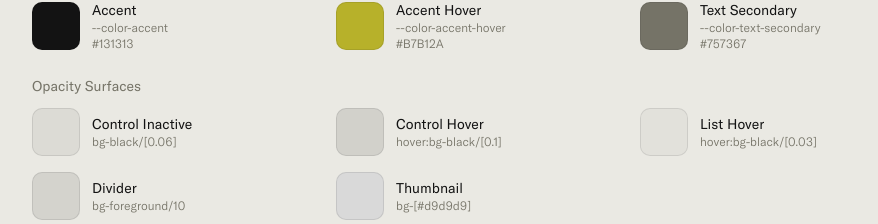
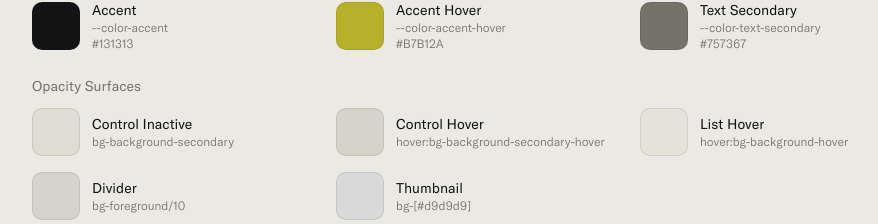
Before and after one commit to lisasy/lisasy-studio, a Next.js app: page /styleguide in a window 1280 px wide. Shown: the part 1631-1855 px from the top of the page, without its empty margins (248-1126 px from the left). Built offline with nearby package versions, Linux system fonts and the light colour scheme.

Commit message:
Consolidation on type headers and hover colors

```diff
--- a/src/app/page.js
+++ b/src/app/page.js
@@ -19,13 +19,13 @@ function ProductDesignCardMedia() {
 
   return (
     <div className="home-card-media aspect-[4/3] bg-background-secondary flex items-center justify-center">
-      <div className="grid grid-cols-2 gap-4 p-6">
+      <div className="grid grid-cols-2 gap-3 sm:gap-4 p-4 lg:p-6">
         {icons.map((src) => (
           <img
             key={src}
             src={src}
             alt=""
-            className="h-20 w-20 object-contain"
+            className="h-14 w-14 lg:h-20 lg:w-20 object-contain"
           />
         ))}
       </div>
@@ -70,10 +70,10 @@ function NotesCardMedia() {
   })();
 
   return (
-    <div className="home-card-media aspect-[4/3] bg-background-secondary flex items-start p-8">
-      <div className="home-notes-stack">
+    <div className="home-card-media aspect-[4/3] bg-background-secondary flex items-start p-5 lg:p-8">
+      <div className="home-notes-stack flex min-h-0 w-full flex-col">
         {formattedDate ? <div className="home-notes-date">{formattedDate}</div> : null}
-        <div className="home-notes-preview text-2xl">
+        <div className="home-notes-preview text-lg lg:text-2xl">
           <span className="home-blink-cursor" aria-hidden="true" />
           {preview}
         </div>
@@ -84,11 +84,11 @@ function NotesCardMedia() {
 
 function StudioArtCardMedia() {
   return (
-    <div className="home-card-media aspect-[4/3] bg-background-secondary p-5 flex items-center justify-center">
+    <div className="home-card-media aspect-[4/3] bg-background-secondary p-4 lg:p-5 flex items-center justify-center">
       <img
         src="/images/home/studio-art.png"
         alt=""
-        className="w-5/6 h-auto object-cover rounded-[12px]"
+        className="w-11/12 lg:w-5/6 h-auto object-cover rounded-[12px]"
       />
     </div>
   );
@@ -96,11 +96,11 @@ function StudioArtCardMedia() {
 
 function AboutCardMedia() {
   return (
-    <div className="home-card-media aspect-[4/3] bg-background-secondary p-5 flex items-center justify-center">
+    <div className="home-card-media aspect-[4/3] bg-background-secondary p-4 lg:p-5 flex items-center justify-center">
       <img
         src="/images/home/about.png"
         alt=""
-        className="size-56 object-cover rounded-full"
+        className="size-32 md:size-44 lg:size-64 object-cover rounded-full"
       />
     </div>
   );
@@ -110,15 +110,15 @@ export default function Home() {
   return (
     <article>
       <div className="text-left text-lg md:text-xl lg:text-2xl leading-[1.33] gap-4 md:gap-7">
-        <p>
+        <h3>
           Hello, I&apos;m Lisa and I&apos;m a multi-disciplinary product &amp; software designer,
           artist, and illustrator based in Los Angeles, CA. Here is my place on the
           internet where I share my product/software work across 14 years
           working in tech, my studio art practice, and my curious notes about
           design, art, creativity, exploration, and nurturing a well-lived life.
-        </p>
+        </h3>
 
-        <div className="grid grid-cols-1 sm:grid-cols-2 gap-4 mt-4">
+        <div className="grid grid-cols-2 gap-3 sm:gap-4 mt-8">
           {sections.map((section) => {
             const tooltip =
               section.href === '/product-design'
--- a/src/app/product-design/page.js
+++ b/src/app/product-design/page.js
@@ -44,7 +44,7 @@ function Thumbnail({ src, size = "sm", onWhite = false }) {
 function ListItem({ text, hoverText, type = "title", showThumbnail = true, thumbnail, thumbnailOnWhite }) {
   const isProject = type === "project";
   return (
-    <div className="group flex h-12 items-center px-6 py-3 rounded-[10px] transition-colors hover:bg-black/[0.03] cursor-pointer">
+    <div className="group flex h-12 items-center px-6 py-3 rounded-[10px] transition-colors hover:bg-background-hover cursor-pointer">
       <span className={`flex-1 text-lg font-normal leading-[1.2] ${isProject ? "opacity-60" : ""}`}>
         {hoverText ? (
           <>
@@ -69,7 +69,7 @@ export default function ProductSoftware() {
     <article>
       <div className="flex flex-col">
         <h3>Product Design</h3>
-        <p className="smaller my-5">
+        <p className="smaller mt-5 mb-12">
           Experienced and entrepreneurial product designer with over 14 years of
           designing at-scale at Facebook, Instagram, Coinbase, Dropbox, startups,
           and agencies. My experience spans consumer-facing and B2B monetization
@@ -91,7 +91,7 @@ export default function ProductSoftware() {
                   className={`flex items-center justify-center h-8 px-3 py-1 rounded-[10px] text-base font-normal leading-[1.2] transition-colors cursor-pointer ${
                     activeTab === tab.key
                       ? "bg-foreground text-background"
-                      : "bg-black/[0.06] text-foreground hover:bg-black/[0.1]"
+                      : "bg-background-secondary text-foreground hover:bg-background-secondary-hover"
                   }`}
                 >
                   {tab.label}
@@ -108,7 +108,7 @@ export default function ProductSoftware() {
                   className={`flex items-center justify-center h-8 px-3 py-1 rounded-[10px] transition-colors cursor-pointer ${
                     viewMode === "list"
                       ? "bg-foreground text-background"
-                      : "bg-black/[0.06] text-foreground hover:bg-black/[0.1]"
+                      : "bg-background-secondary text-foreground hover:bg-background-secondary-hover"
                   }`}
                   aria-label="List view"
                 >
@@ -119,7 +119,7 @@ export default function ProductSoftware() {
                   className={`flex items-center justify-center h-8 px-3 py-1 rounded-[10px] transition-colors cursor-pointer ${
                     viewMode === "grid"
                       ? "bg-foreground text-background"
-                      : "bg-black/[0.06] text-foreground hover:bg-black/[0.1]"
+                      : "bg-background-secondary text-foreground hover:bg-background-secondary-hover"
                   }`}
                   aria-label="Grid view"
                 >
--- a/src/app/studio-art/page.js
+++ b/src/app/studio-art/page.js
@@ -8,7 +8,10 @@ export default function StudioArt() {
   return (
     <article>
       <div className="text-left text-lg md:text-xl lg:text-2xl leading-[1.33] gap-3">
-        <h3>Selected Works</h3>
+        <h3>Studio Art</h3>
+        <p className="smaller mt-5 mb-12">
+          I'm an artist, painter, illustrator, and writer based in Los Angeles, CA. My work is inspired by the natural world and our relationship to it. Working in plein air, I often paint and draw natural and built urban landscapes, ranging from desert and mountainscapes, to bustling city plazas replete with people. Through my art, I strive to capture and amplify the beauty of these often overlooked and under-appreciated moments by pointing attention to them. I hope my art invites you to pause, reflect, and find wonder in the seemingly ordinary.
+        </p>
 
         <div className="grid grid-cols-1 gap-8 mt-5">
           {workItems.map((item) => (
--- a/src/app/styleguide/page.js
+++ b/src/app/styleguide/page.js
@@ -33,7 +33,7 @@ function SpecRow({ label, value, description }) {
   return (
     <div className="flex items-baseline gap-4 py-2 border-b border-foreground/5 last:border-0">
       <span className="text-sm font-normal w-48 shrink-0">{label}</span>
-      <code className="text-xs bg-black/[0.06] px-2 py-0.5 rounded font-mono shrink-0">{value}</code>
+      <code className="text-xs bg-background-secondary px-2 py-0.5 rounded font-mono shrink-0">{value}</code>
       {description && <span className="text-xs text-text-secondary">{description}</span>}
     </div>
   );
@@ -137,9 +137,9 @@ export default function Styleguide() {
           <div>
             <span className="text-sm font-normal text-text-secondary mb-3 block">Opacity Surfaces</span>
             <div className="grid grid-cols-2 sm:grid-cols-3 gap-4">
-              <OpacitySwatch label="Control Inactive" className="bg-black/[0.06]" token="bg-black/[0.06]" />
-              <OpacitySwatch label="Control Hover" className="bg-black/[0.1]" token="hover:bg-black/[0.1]" />
-              <OpacitySwatch label="List Hover" className="bg-black/[0.03]" token="hover:bg-black/[0.03]" />
+              <OpacitySwatch label="Control Inactive" className="bg-background-secondary" token="bg-background-secondary" />
+              <OpacitySwatch label="Control Hover" className="bg-background-secondary-hover" token="hover:bg-background-secondary-hover" />
+              <OpacitySwatch label="List Hover" className="bg-background-hover" token="hover:bg-background-hover" />
               <OpacitySwatch label="Divider" className="bg-foreground/10" token="bg-foreground/10" />
               <OpacitySwatch label="Thumbnail" className="bg-[#d9d9d9]" token="bg-[#d9d9d9]" />
             </div>
@@ -185,7 +185,7 @@ export default function Styleguide() {
           <h4>Border Radius</h4>
           <div className="flex gap-6 items-end">
             <div className="flex flex-col items-center gap-2">
-              <div className="size-16 bg-black/[0.06] rounded-[10px]" />
+              <div className="size-16 bg-background-secondary rounded-[10px]" />
               <span className="text-xs text-text-secondary">10px</span>
               <span className="text-xs text-text-secondary">Controls, hovers</span>
             </div>
@@ -195,7 +195,7 @@ export default function Styleguide() {
               <span className="text-xs text-text-secondary">Thumbnails</span>
             </div>
             <div className="flex flex-col items-center gap-2">
-              <div className="size-16 bg-black/[0.06] rounded-lg" />
+              <div className="size-16 bg-background-secondary rounded-lg" />
               <span className="text-xs text-text-secondary">8px (lg)</span>
               <span className="text-xs text-text-secondary">Nav links</span>
             </div>
@@ -217,14 +217,14 @@ export default function Styleguide() {
                   className={`flex items-center justify-center h-8 px-4 py-1 rounded-[10px] text-base font-normal leading-[1.2] transition-colors cursor-pointer ${
                     demoTab === label.toLowerCase()
                       ? "bg-foreground text-background"
-                      : "bg-black/[0.06] text-foreground hover:bg-black/[0.1]"
+                      : "bg-background-secondary text-foreground hover:bg-background-secondary-hover"
                   }`}
                 >
                   {label}
                 </button>
               ))}
             </div>
-            <span className="text-xs text-text-secondary">text-base font-normal · h-8 px-4 py-1 rounded-[10px] (32px) · Active: bg-foreground text-background · Inactive: bg-black/[0.06]</span>
+            <span className="text-xs text-text-secondary">text-base font-normal · h-8 px-4 py-1 rounded-[10px] (32px) · Active: bg-foreground text-background · Inactive: bg-background-secondary</span>
           </div>
 
           {/* View Toggle */}
@@ -236,7 +236,7 @@ export default function Styleguide() {
                 className={`flex items-center justify-center h-8 px-4 py-1 rounded-[10px] transition-colors cursor-pointer ${
                   demoView === "list"
                     ? "bg-foreground text-background"
-                    : "bg-black/[0.06] text-foreground hover:bg-black/[0.1]"
+                    : "bg-background-secondary text-foreground hover:bg-background-secondary-hover"
                 }`}
               >
                 <List size={16} />
@@ -246,7 +246,7 @@ export default function Styleguide() {
                 className={`flex items-center justify-center h-8 px-4 py-1 rounded-[10px] transition-colors cursor-pointer ${
                   demoView === "grid"
                     ? "bg-foreground text-background"
-                    : "bg-black/[0.06] text-foreground hover:bg-black/[0.1]"
+                    : "bg-background-secondary text-foreground hover:bg-background-secondary-hover"
                 }`}
               >
                 <LayoutGrid size={16} />
@@ -259,19 +259,19 @@ export default function Styleguide() {
           <div className="flex flex-col gap-3">
             <span className="text-sm font-normal">List Item</span>
             <div className="flex flex-col max-w-xl">
-              <div className="group flex h-12 items-center px-6 py-3 rounded-[10px] transition-colors hover:bg-black/[0.03] cursor-pointer">
+              <div className="group flex h-12 items-center px-6 py-3 rounded-[10px] transition-colors hover:bg-background-hover cursor-pointer">
                 <span className="flex-1 text-lg font-normal leading-[1.2]">
                   <span className="group-hover:hidden">Company Title</span>
                   <span className="hidden group-hover:inline">Company · Role detail on hover</span>
                 </span>
                 <div className="size-10 rounded-[9px] bg-[#d9d9d9] flex-shrink-0" />
               </div>
-              <div className="group flex h-12 items-center px-6 py-3 rounded-[10px] transition-colors hover:bg-black/[0.03] cursor-pointer">
+              <div className="group flex h-12 items-center px-6 py-3 rounded-[10px] transition-colors hover:bg-background-hover cursor-pointer">
                 <span className="flex-1 text-lg font-normal leading-[1.2] opacity-60">Project Name</span>
                 <div className="size-10 rounded-[9px] bg-[#d9d9d9] flex-shrink-0" />
               </div>
             </div>
-            <span className="text-xs text-text-secondary">h-12 px-6 py-3 · Title: full opacity · Project: opacity-60 · Hover: bg-black/[0.03] rounded-[10px]</span>
+            <span className="text-xs text-text-secondary">h-12 px-6 py-3 · Title: full opacity · Project: opacity-60 · Hover: bg-background-hover rounded-[10px]</span>
           </div>
 
           {/* Thumbnail */}
@@ -319,8 +319,8 @@ export default function Styleguide() {
         <section className="flex flex-col gap-6">
           <h4>Interactive Patterns</h4>
           <div className="flex flex-col">
-            <SpecRow label="Control hover" value="hover:bg-black/[0.1]" description="Tabs, view toggles" />
-            <SpecRow label="List hover" value="hover:bg-black/[0.03]" description="List rows (subtler)" />
+            <SpecRow label="Control hover" value="hover:bg-background-secondary-hover" description="Tabs, view toggles" />
+            <SpecRow label="List hover" value="hover:bg-background-secondary-hover" description="List rows" />
             <SpecRow label="Nav hover" value="hover:bg-background-secondary" description="Sidebar links" />
             <SpecRow label="Active control" value="bg-foreground text-background" description="Selected tab/toggle" />
             <SpecRow label="Active nav" value="bg-background-secondary" description="Current page" />
@@ -331,7 +331,7 @@ export default function Styleguide() {
 
         <div className="h-px bg-foreground/10" />
         <p className="text-xs text-text-secondary">
-          Reference doc: <code className="bg-black/[0.06] px-1.5 py-0.5 rounded font-mono">src/data/styleguide.md</code>
+          Reference doc: <code className="bg-background-secondary px-1.5 py-0.5 rounded font-mono">src/data/styleguide.md</code>
         </p>
       </div>
     </article>
--- a/src/components/NotesFeed.js
+++ b/src/components/NotesFeed.js
@@ -64,11 +64,10 @@ export default function NotesFeed({ posts }) {
         <article>
           <div className="max-w-3xl text-left text-lg md:text-xl lg:text-2xl leading-[1.33] gap-4 md:gap-7">
             <div className="space-y-16 md:space-y-20">
-              <h3 className="mb-5">Notes</h3>
               {posts.map((post, i) => (
                 <article key={post.id} id={post.id} className="space-y-6 scroll-mt-8">
                   <header>
-                    <h4>{post.title}</h4>
+                    <h3>{post.title}</h3>
                     <time className="text-base text-text-secondary" dateTime={formatDateForDateTime(post.date)}>
                       {formatDate(post.date)}
                     </time>
--- a/src/components/NotesSidebar.js
+++ b/src/components/NotesSidebar.js
@@ -37,15 +37,15 @@ export default function NotesSidebar({ notes, activeId }) {
     <aside className="hidden md:block fixed top-0 bottom-0 overflow-y-auto py-8 pr-4 pl-2 border-r border-foreground/5"
       style={{ left: NAV_WIDTH, width: NOTES_SIDEBAR_WIDTH }}
     >
-      <h6 className="px-3 mb-3 text-text-secondary">Notes</h6>
+      <h3 className="mb-3">Notes</h3>
       <nav className="flex flex-col gap-0.5">
         {notes.map((note) => (
           <a
             key={note.id}
             href={`#${note.id}`}
             onClick={(e) => handleClick(e, note.id)}
-            className={`block px-3 py-1.5 rounded-[10px] transition-colors cursor-pointer hover:bg-black/[0.03] ${
-              activeId === note.id ? 'bg-black/[0.06]' : ''
+            className={`block px-3 py-1.5 rounded-[10px] transition-colors cursor-pointer hover:bg-background-secondary-hover ${
+              activeId === note.id ? 'bg-background-secondary' : ''
             }`}
           >
             <span className="text-base font-normal leading-[1.3] line-clamp-1 block">{note.title}</span>
--- a/src/data/styleguide.md
+++ b/src/data/styleguide.md
@@ -49,6 +49,8 @@ All headings use `line-height: 1.33`.
 | `--color-foreground` | `#131313` | `text-foreground`, `bg-foreground` | Primary text, active controls |
 | `--color-background` | `#EAE9E3` | `bg-background` | Page background |
 | `--color-background-secondary` | `#dfddd2` | `bg-background-secondary` | Nav active state, card fill |
+| `--color-background-secondary-hover` | `#d6d4c8` | `bg-background-secondary-hover` | Hover surface for secondary fills |
+| `--color-background-hover` | `#e5e3d9` | `bg-background-hover` | Subtle hover surface on secondary background (lists) |
 | `--color-accent` | `#131313` | `text-accent` | Links |
 | `--color-accent-hover` | `#B7B12A` | `text-accent-hover` | Link hover |
 | `--color-text-secondary` | `#757367` | `text-text-secondary` | Muted text, captions |
@@ -56,9 +58,8 @@ All headings use `line-height: 1.33`.
 ### Opacity-Based Surface Colors
 | Pattern | Usage |
 |---------|-------|
-| `bg-black/[0.06]` | Inactive segmented controls, inactive view toggles |
-| `hover:bg-black/[0.1]` | Segmented control hover |
-| `hover:bg-black/[0.03]` | List item hover |
+| `bg-background-secondary` | Inactive segmented controls, inactive view toggles, subtle fills |
+| `hover:bg-background-secondary-hover` | Hover surface for secondary fills (lists, controls) |
 | `bg-[#d9d9d9]` | Thumbnail placeholder |
 | `bg-foreground/10` | Dividers |
 
@@ -121,8 +122,8 @@ All headings use `line-height: 1.33`.
 - Pill-shaped buttons: `h-8 px-4 py-1 rounded-[10px]` (32px height)
 - Font: `text-base font-normal` (16px, Regular 400)
 - Active: `bg-foreground text-background` (black fill, white text)
-- Inactive: `bg-black/[0.06] text-foreground`
-- Hover (inactive): `hover:bg-black/[0.1]`
+- Inactive: `bg-background-secondary text-foreground`
+- Hover (inactive): `hover:bg-background-secondary-hover`
 - Always: `cursor-pointer`
 
 ### View Toggle (list/grid on `/product-design`)
@@ -136,7 +137,7 @@ All headings use `line-height: 1.33`.
 - Font: `text-lg font-normal` (18px, Regular 400)
 - Title type: full opacity
 - Project type: `opacity-60`
-- Hover: `hover:bg-black/[0.03] rounded-[10px]`
+- Hover: `hover:bg-background-secondary-hover rounded-[10px]`
 - Company titles support `hoverText` — text swaps on hover to show expanded role (e.g., "Instagram" → "Instagram · Staff Product Designer (IC6) on Creators Team")
 - Always: `cursor-pointer`
 
@@ -163,8 +164,8 @@ All headings use `line-height: 1.33`.
 
 | Pattern | Classes | Usage |
 |---------|---------|-------|
-| Hover fill (controls) | `hover:bg-black/[0.1]` | Tabs, view toggles |
-| Hover fill (list) | `hover:bg-black/[0.03]` | List rows |
+| Hover fill (controls) | `hover:bg-background-secondary-hover` | Tabs, view toggles |
+| Hover fill (list) | `hover:bg-background-hover` | List rows |
 | Hover fill (nav) | `hover:bg-background-secondary` | Sidebar links |
 | Active fill (controls) | `bg-foreground text-background` | Selected tab/toggle |
 | Active fill (nav) | `bg-background-secondary` | Current page link |
--- a/src/lib/product-design.js
+++ b/src/lib/product-design.js
@@ -25,7 +25,7 @@ const productGroups = [
     year: "2023-25",
     company: "Instagram",
     companyDetail: "Instagram · Staff Product Designer (IC6) on Creators Team",
-    thumbnail: "/images/product/instagram.png",
+    thumbnail: "/images/home/instagram.png",
     projects: [
       { name: "Creator Bonuses", tag: "work", slug: "creator-bonuses" },
       { name: "Creator Fandom", tag: "work", slug: "creator-fandom" },
@@ -37,8 +37,7 @@ const productGroups = [
     year: "2021-22",
     company: "Meta: New Product Experimentation",
     companyDetail: "Meta · Staff Product Designer (IC6) on New Product Experimentation",
-    thumbnail: "/images/product/meta.svg",
-    thumbnailOnWhite: true,
+    thumbnail: "/images/home/meta.png",
     projects: [
       { name: "Actus", tag: "work", slug: "actus" },
     ]
```
Also changed, not shown: src/app/globals.css (+49 -4 lines).
